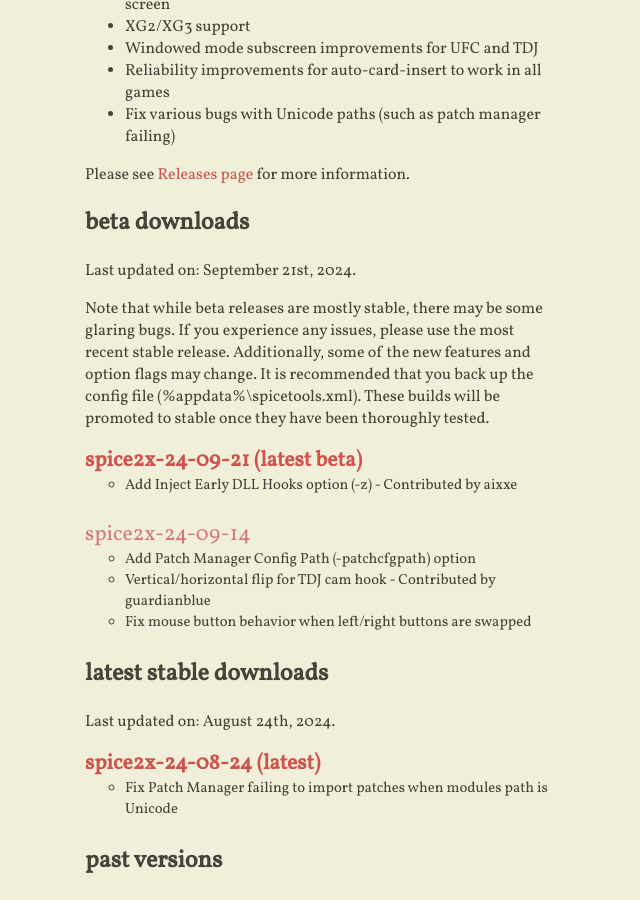
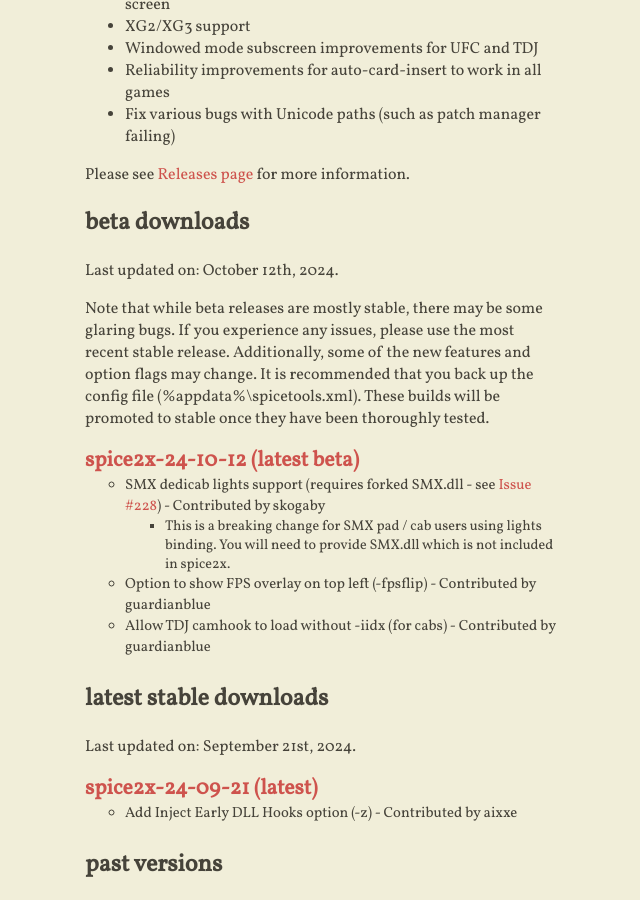
Before and after one commit to spice2x/spice2x.github.io, a Jekyll site: the page built from docs/index.html, in a window 1280 px wide and 900 px high, scrolled down 497 px. Shown: the whole window, without its empty margins (419-1059 px from the left). Built offline with Jekyll 4.4.1, drawn with Linux system fonts in a browser that asks for light colours; nearby versions of some CDN libraries.

Commit message:
24-10-12

```diff
--- a/docs/_includes/content.html
+++ b/docs/_includes/content.html
@@ -26,7 +26,7 @@
 
 <h2>beta downloads</h2>
 
-<p>Last updated on: September 21st, 2024.</p>
+<p>Last updated on: October 12th, 2024.</p>
 
 <p>Note that while beta releases are mostly stable, there may be some glaring bugs. If you experience any issues, please
   use the most recent stable release. Additionally, some of the new features and option flags may change. It is
@@ -35,36 +35,34 @@
 </p>
 <ul class="downloads-beta highlight-latest">
   <li>
-    <a class="download-link" href="https://github.com/spice2x/spice2x.github.io/releases/download/24-09-21/spice2x-24-09-21.zip">
-      spice2x-24-09-21
+    <a class="download-link" href="https://github.com/spice2x/spice2x.github.io/releases/download/24-10-12/spice2x-24-10-12.zip">
+      spice2x-24-10-12
     </a>
     <ul>
-      <li>Add Inject Early DLL Hooks option (-z) - Contributed by aixxe</li>
-    </ul>
-  </li>
-  <li>
-    <a class="download-link" href="https://github.com/spice2x/spice2x.github.io/releases/download/24-09-14/spice2x-24-09-14.zip">
-      spice2x-24-09-14
-    </a>
-    <ul>
-      <li>Add Patch Manager Config Path (-patchcfgpath) option</li>
-      <li>Vertical/horizontal flip for TDJ cam hook - Contributed by guardianblue</li>
-      <li>Fix mouse button behavior when left/right buttons are swapped</li>
+      <li>SMX dedicab lights support (requires forked SMX.dll - see <a href="https://github.com/spice2x/spice2x.github.io/issues/228">Issue #228</a>) - Contributed by skogaby
+        <ul>
+          <li>
+            This is a breaking change for SMX pad / cab users using lights binding. You will need to provide SMX.dll which is not included in spice2x.
+          </li>
+        </ul>
+      </li>
+      <li>Option to show FPS overlay on top left (-fpsflip) - Contributed by guardianblue</li>
+      <li>Allow TDJ camhook to load without -iidx (for cabs) - Contributed by guardianblue</li>
     </ul>
   </li>
 </ul>
 
 <h2>latest stable downloads</h2>
 
-<p>Last updated on: August 24th, 2024.</p>
+<p>Last updated on: September 21st, 2024.</p>
 
 <ul class="downloads highlight-latest">
   <li>
-    <a class="download-link" href="https://github.com/spice2x/spice2x.github.io/releases/download/24-08-24/spice2x-24-08-24.zip">
-      spice2x-24-08-24
+    <a class="download-link" href="https://github.com/spice2x/spice2x.github.io/releases/download/24-09-21/spice2x-24-09-21.zip">
+      spice2x-24-09-21
     </a>
     <ul>
-      <li>Fix Patch Manager failing to import patches when modules path is Unicode</li>
+      <li>Add Inject Early DLL Hooks option (-z) - Contributed by aixxe</li>
     </ul>
   </li>
 </ul>
```
